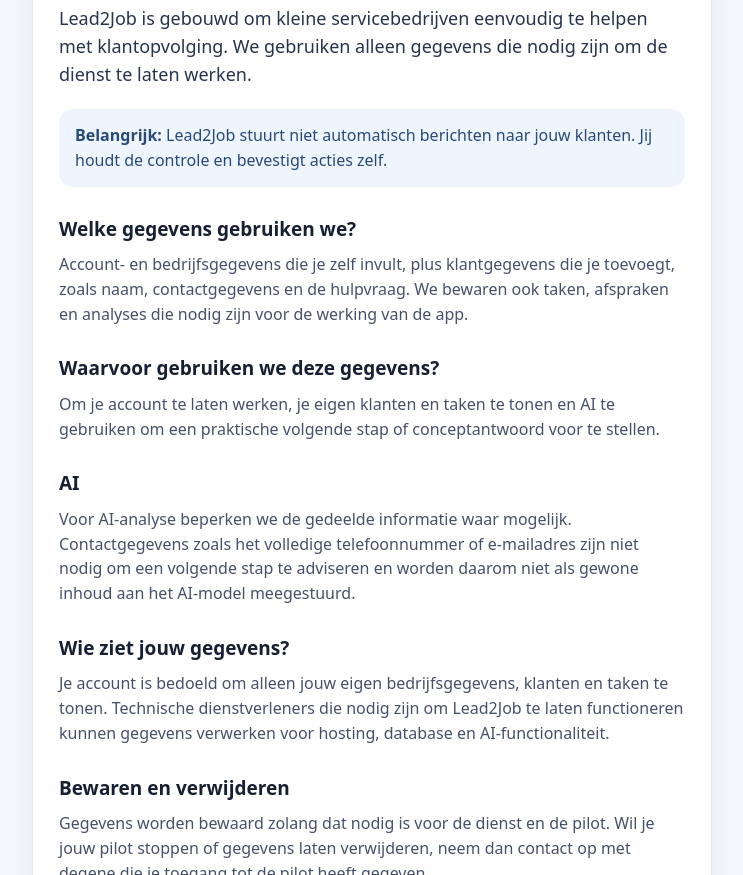
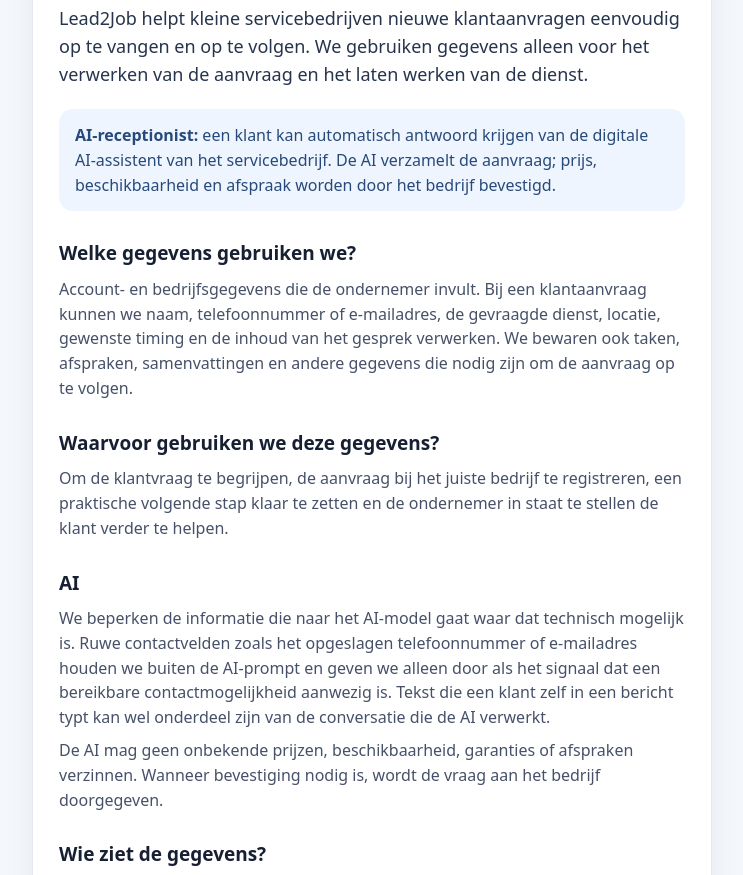
Before and after one commit to shahermalli3-blip/lead2job-ai-mvp, a website: page privacy.html in a window 1280 px wide. Shown: the part 151-1026 px from the top of the page, without its empty margins (268-1011 px from the left). Drawn offline with Linux system fonts and the light colour scheme.

Commit message:
Update privacy for automated AI receptionist

```diff
--- a/privacy.html
+++ b/privacy.html
@@ -5,24 +5,24 @@
   <meta name="viewport" content="width=device-width,initial-scale=1,viewport-fit=cover">
   <meta name="theme-color" content="#2563eb">
   <title>Privacy | Lead2Job</title>
-  <style>
-    *{box-sizing:border-box}body{margin:0;background:#f4f7fb;color:#172033;font-family:system-ui,-apple-system,Segoe UI,Roboto,sans-serif;line-height:1.55}.wrap{max-width:720px;margin:auto;padding:32px 20px 56px}.card{background:#fff;border:1px solid #e3e8f2;border-radius:22px;padding:26px;box-shadow:0 12px 32px rgba(23,32,51,.06)}h1{margin:0 0 8px;font-size:30px}h2{font-size:19px;margin:28px 0 8px}p{margin:8px 0;color:#465169}.lead{font-size:18px;color:#27344d}.note{background:#eef5ff;border-radius:14px;padding:14px 16px;margin:20px 0;color:#274a7a}a{color:#2563eb;font-weight:700;text-decoration:none}.back{display:inline-block;margin-bottom:18px}.small{font-size:14px;color:#6c768a}</style>
+  <style>*{box-sizing:border-box}body{margin:0;background:#f4f7fb;color:#172033;font-family:system-ui,-apple-system,Segoe UI,Roboto,sans-serif;line-height:1.55}.wrap{max-width:720px;margin:auto;padding:32px 20px 56px}.card{background:#fff;border:1px solid #e3e8f2;border-radius:22px;padding:26px;box-shadow:0 12px 32px rgba(23,32,51,.06)}h1{margin:0 0 8px;font-size:30px}h2{font-size:19px;margin:28px 0 8px}p{margin:8px 0;color:#465169}.lead{font-size:18px;color:#27344d}.note{background:#eef5ff;border-radius:14px;padding:14px 16px;margin:20px 0;color:#274a7a}a{color:#2563eb;font-weight:700;text-decoration:none}.back{display:inline-block;margin-bottom:18px}.small{font-size:14px;color:#6c768a}</style>
 </head>
 <body><main class="wrap"><a class="back" href="/pilot.html">← Terug</a><article class="card">
 <h1>Privacy</h1>
-<p class="lead">Lead2Job is gebouwd om kleine servicebedrijven eenvoudig te helpen met klantopvolging. We gebruiken alleen gegevens die nodig zijn om de dienst te laten werken.</p>
-<div class="note"><strong>Belangrijk:</strong> Lead2Job stuurt niet automatisch berichten naar jouw klanten. Jij houdt de controle en bevestigt acties zelf.</div>
+<p class="lead">Lead2Job helpt kleine servicebedrijven nieuwe klantaanvragen eenvoudig op te vangen en op te volgen. We gebruiken gegevens alleen voor het verwerken van de aanvraag en het laten werken van de dienst.</p>
+<div class="note"><strong>AI-receptionist:</strong> een klant kan automatisch antwoord krijgen van de digitale AI-assistent van het servicebedrijf. De AI verzamelt de aanvraag; prijs, beschikbaarheid en afspraak worden door het bedrijf bevestigd.</div>
 <h2>Welke gegevens gebruiken we?</h2>
-<p>Account- en bedrijfsgegevens die je zelf invult, plus klantgegevens die je toevoegt, zoals naam, contactgegevens en de hulpvraag. We bewaren ook taken, afspraken en analyses die nodig zijn voor de werking van de app.</p>
+<p>Account- en bedrijfsgegevens die de ondernemer invult. Bij een klantaanvraag kunnen we naam, telefoonnummer of e-mailadres, de gevraagde dienst, locatie, gewenste timing en de inhoud van het gesprek verwerken. We bewaren ook taken, afspraken, samenvattingen en andere gegevens die nodig zijn om de aanvraag op te volgen.</p>
 <h2>Waarvoor gebruiken we deze gegevens?</h2>
-<p>Om je account te laten werken, je eigen klanten en taken te tonen en AI te gebruiken om een praktische volgende stap of conceptantwoord voor te stellen.</p>
+<p>Om de klantvraag te begrijpen, de aanvraag bij het juiste bedrijf te registreren, een praktische volgende stap klaar te zetten en de ondernemer in staat te stellen de klant verder te helpen.</p>
 <h2>AI</h2>
-<p>Voor AI-analyse beperken we de gedeelde informatie waar mogelijk. Contactgegevens zoals het volledige telefoonnummer of e-mailadres zijn niet nodig om een volgende stap te adviseren en worden daarom niet als gewone inhoud aan het AI-model meegestuurd.</p>
-<h2>Wie ziet jouw gegevens?</h2>
-<p>Je account is bedoeld om alleen jouw eigen bedrijfsgegevens, klanten en taken te tonen. Technische dienstverleners die nodig zijn om Lead2Job te laten functioneren kunnen gegevens verwerken voor hosting, database en AI-functionaliteit.</p>
+<p>We beperken de informatie die naar het AI-model gaat waar dat technisch mogelijk is. Ruwe contactvelden zoals het opgeslagen telefoonnummer of e-mailadres houden we buiten de AI-prompt en geven we alleen door als het signaal dat een bereikbare contactmogelijkheid aanwezig is. Tekst die een klant zelf in een bericht typt kan wel onderdeel zijn van de conversatie die de AI verwerkt.</p>
+<p>De AI mag geen onbekende prijzen, beschikbaarheid, garanties of afspraken verzinnen. Wanneer bevestiging nodig is, wordt de vraag aan het bedrijf doorgegeven.</p>
+<h2>Wie ziet de gegevens?</h2>
+<p>Een bedrijfsaccount is bedoeld om alleen de eigen klanten, gesprekken en taken te tonen. Technische dienstverleners die nodig zijn voor hosting, database en AI-functionaliteit kunnen gegevens verwerken om Lead2Job te laten functioneren.</p>
 <h2>Bewaren en verwijderen</h2>
 <p>Gegevens worden bewaard zolang dat nodig is voor de dienst en de pilot. Wil je jouw pilot stoppen of gegevens laten verwijderen, neem dan contact op met degene die je toegang tot de pilot heeft gegeven.</p>
 <h2>Pilot</h2>
-<p>Lead2Job bevindt zich momenteel in een pilotfase. Deze privacy-informatie wordt vóór een brede commerciële lancering aangevuld met de definitieve bedrijfs- en contactgegevens en eventuele formele voorwaarden.</p>
+<p>Lead2Job bevindt zich in een pilotfase. Deze pagina is praktische privacy-informatie voor de pilot en wordt vóór een brede commerciële lancering aangevuld met definitieve bedrijfs- en contactgegevens en eventuele formele voorwaarden.</p>
 <p class="small">Laatst bijgewerkt: 28 augustus 2026</p>
 </article></main></body></html>
```
